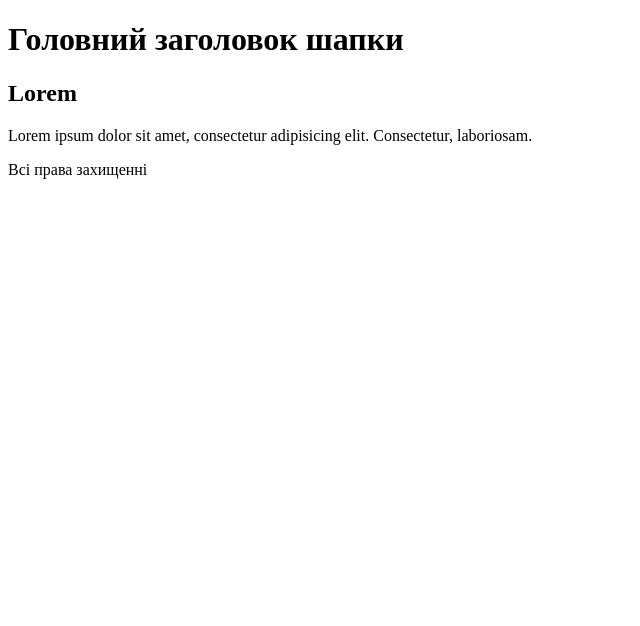
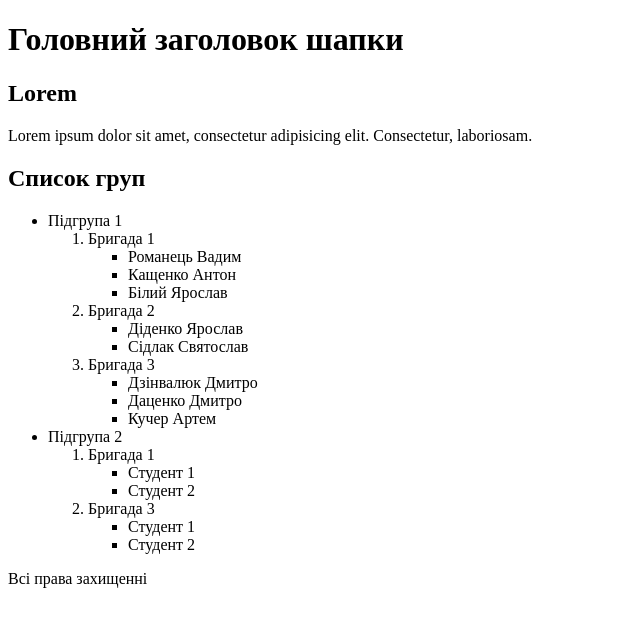
Before and after one commit to vromvrooom/laba2web, a plain HTML site: page index.html in a window 1280 px wide. Shown: the whole page, without its empty margins (0-640 px from the left). Drawn offline with Linux system fonts and the light colour scheme.

Commit message:
Додав список підгруп

```diff
--- a/index.html
+++ b/index.html
@@ -15,6 +15,51 @@
             <h2>Lorem</h2>
             <p>Lorem ipsum dolor sit amet, consectetur adipisicing elit. Consectetur, laboriosam.</p>
         </section>
+        <section>
+            <h2>Список груп</h2>
+            <ul>
+                <li>Підгрупа 1
+                    <ol>
+                        <li>Бригада 1
+                            <ul>
+                                <li>Романець Вадим</li>
+                                <li>Кащенко Антон</li>
+                                <li>Білий Ярослав</li>
+                            </ul>
+                        </li>
+                        <li>Бригада 2
+                            <ul>
+                                <li>Діденко Ярослав</li>
+                                <li>Сідлак Святослав</li>
+                            </ul>
+                        </li>
+                        <li>Бригада 3
+                            <ul>
+                                <li>Дзінвалюк Дмитро</li>
+                                <li>Даценко Дмитро</li>
+                                <li>Кучер Артем</li>
+                            </ul>
+                        </li>
+                    </ol>
+                </li>
+                <li>Підгрупа 2
+                    <ol>
+                        <li>Бригада 1
+                            <ul>
+                                <li>Студент 1</li>
+                                <li>Студент 2</li>
+                            </ul>
+                        </li>
+                        <li>Бригада 3
+                            <ul>
+                                <li>Студент 1</li>
+                                <li>Студент 2</li>
+                            </ul>
+                        </li>
+                    </ol>
+                </li>
+            </ul>
+        </section>
     </main>
     <footer><p>Всі права захищенні</p></footer>
 </body>
```
